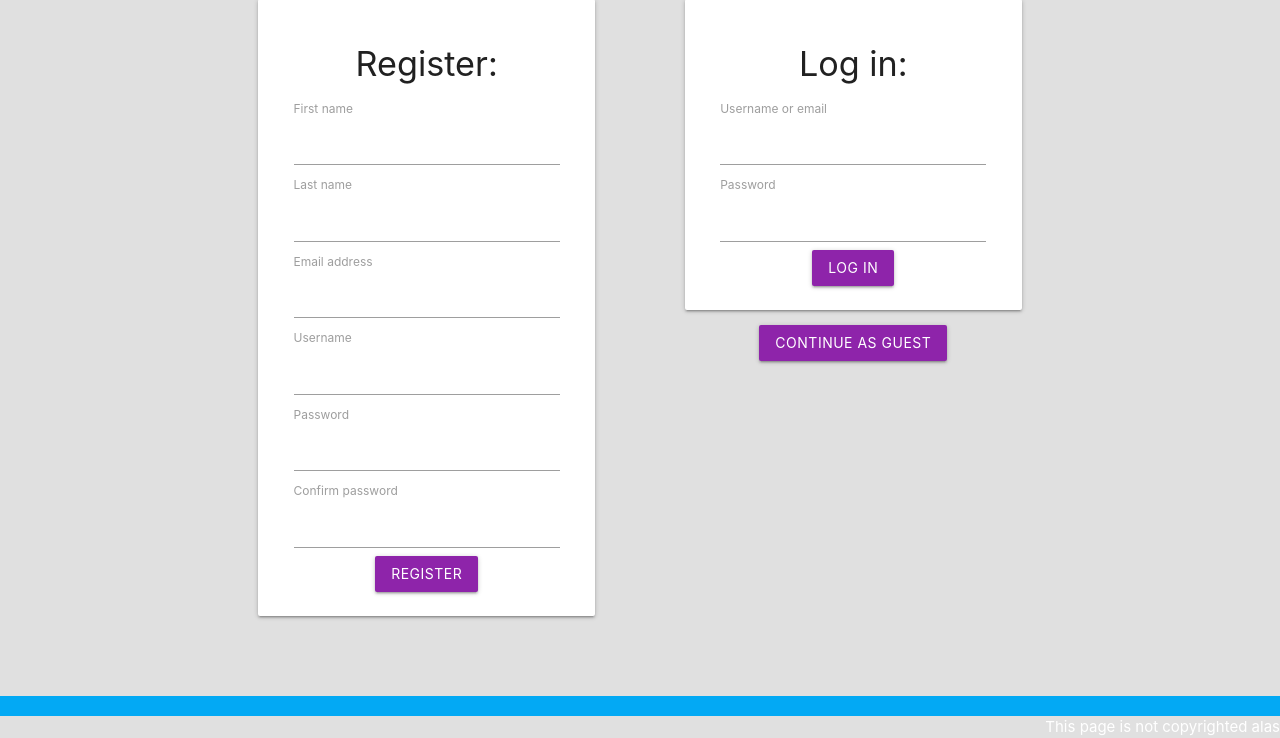
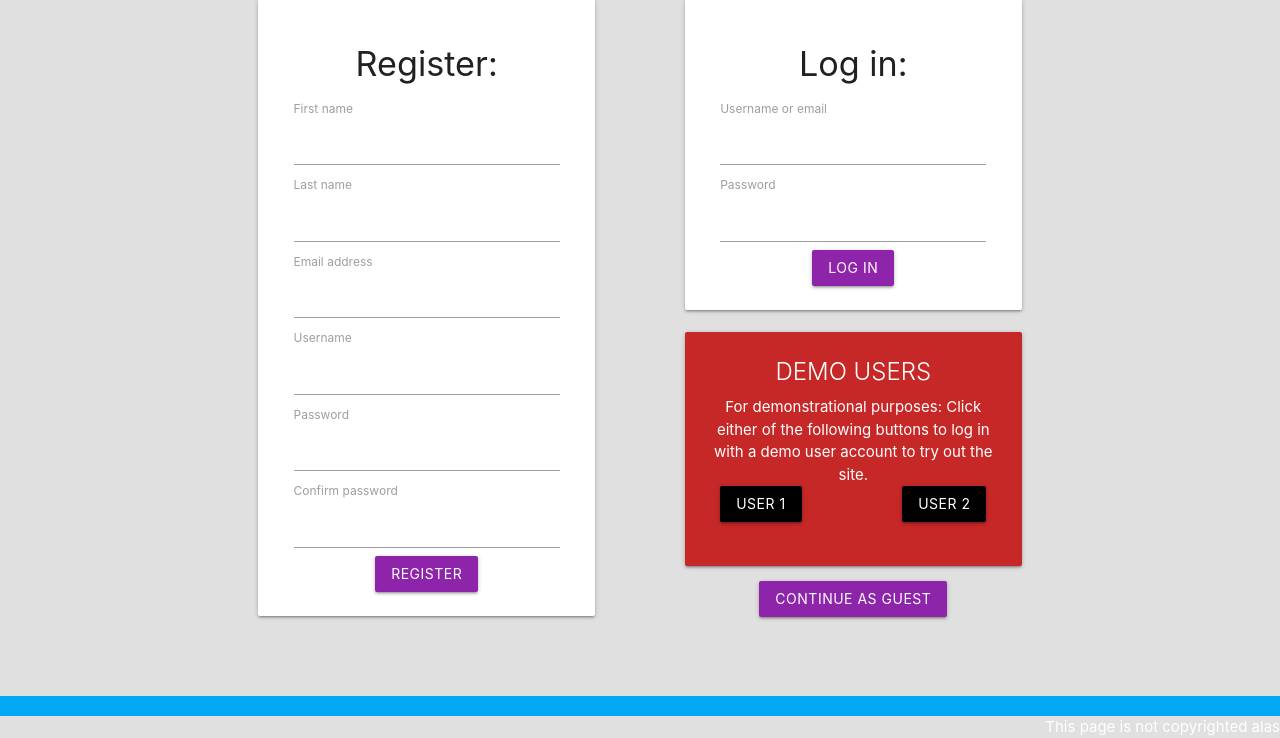
Before and after one commit to benscruton/books_project, a Django app: page /login/ in a window 1280 px wide. Shown: the part 226-964 px from the top of the page. Run offline with Django 3.2, Linux system fonts and the light colour scheme.

Commit message:
added demo login buttons

```diff
--- a/login_app/templates/login_index.html
+++ b/login_app/templates/login_index.html
@@ -71,9 +71,36 @@
                 </div>
             </form>
         </div>
+
+
+
+        <div class="card col s10 offset-s1 red darken-3 white-text">
+            <div class="card-content row">
+                <p class="card-title center-align">DEMO USERS</p>
+
+                <p class="center-align">For demonstrational purposes: Click either of the following buttons to log in with a demo user account to try out the site.</p>
+
+
+                <div class="col s12">
+
+                    <form method="POST" action="/login/users/demo/1" class="left">
+                    {% csrf_token %}
+                        <button type="submit" class="btn black waves-effect waves-light">User 1</button>
+                    </form>
+                    <form method="POST" action="/login/users/demo/2" class="right">
+                    {% csrf_token %}
+                        <button type="submit" class="btn black waves-effect waves-light">User 2</button>
+                    </form>
+                </div>
+
+            </div>
+        </div>
+
         <div class="center-align">
             <a href="/" class="btn purple darken-1 waves-effect waves-light">Continue as guest</a>
         </div>
+
+
     </div>
 
 </main>
--- a/login_app/urls.py
+++ b/login_app/urls.py
@@ -6,4 +6,5 @@ urlpatterns = [
     path("users/register", views.register_new_user),
     path("users/login", views.login),
     path("users/logout", views.logout),
+    path("users/demo/<int:demo_id>", views.demo_login),
 ]
--- a/login_app/views.py
+++ b/login_app/views.py
@@ -95,3 +95,21 @@ def logout(request):
     del request.session["last_name"]
     del request.session["email"]
     return redirect("/login")
+
+# For demonstrational purposes: click a single button to log in as either of two already-created users
+def demo_login(request, demo_id):
+    if(demo_id == 1):
+        this_user = User.objects.get(email = "pol.treidum@death.star")
+        request.session["user_id"] = this_user.id
+        request.session["first_name"] = this_user.first_name
+        request.session["last_name"] = this_user.last_name
+        request.session["email"] = this_user.email
+    elif(demo_id == 2):
+        this_user = User.objects.get(email = "osleo.prennert@yavin.iv")
+        request.session["user_id"] = this_user.id
+        request.session["first_name"] = this_user.first_name
+        request.session["last_name"] = this_user.last_name
+        request.session["email"] = this_user.email
+    else:
+        return redirect("/login")
+    return redirect(f"/users/{request.session['user_id']}")
```
Also changed, not shown: db.sqlite3.
